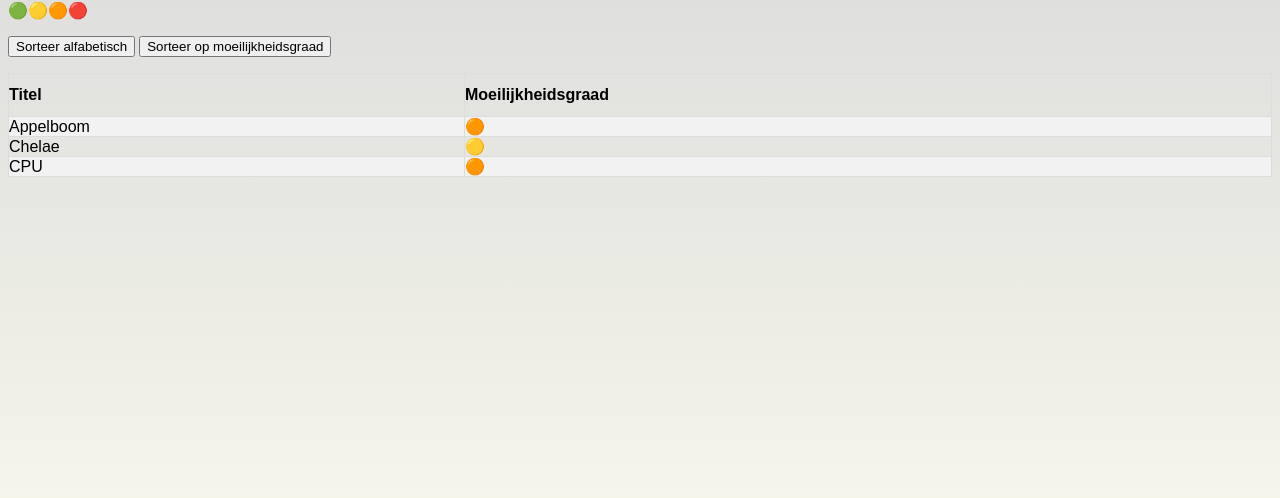
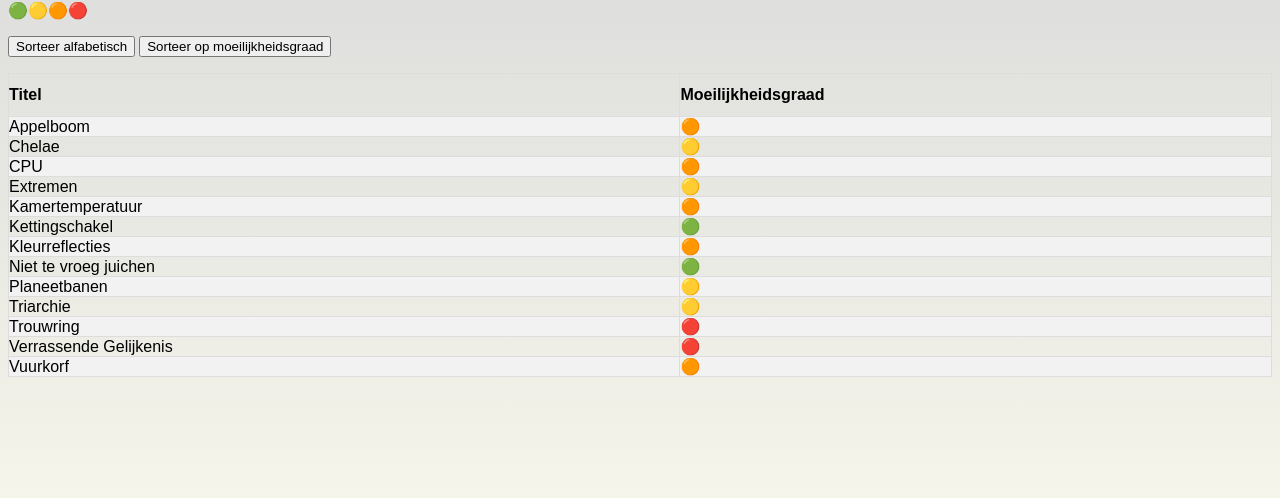
Before and after one commit to LucasdeVisser/LucasSudoku, a plain HTML site: page index.html in a window 1280 px wide. Shown: the part 66-564 px from the top of the page. Drawn offline with Linux system fonts and the light colour scheme.

Commit message:
Update index.html

```diff
--- a/index.html
+++ b/index.html
@@ -29,6 +29,46 @@ window.onload = function() {
   <tr onclick="window.location='Chelae.html';">
     <td>Chelae</td>
     <td>🟡</td>
+  </tr>
+  <tr onclick="window.location='Extremen.html';">
+    <td>Extremen</td>
+    <td>🟡</td>
+  </tr>
+  <tr onclick="window.location='Kamertemperatuur.html';">
+    <td>Kamertemperatuur</td>
+    <td>🟠</td>
+  </tr>
+  <tr onclick="window.location='Kettingschakel.html';">
+    <td>Kettingschakel</td>
+    <td>🟢</td>
+  </tr>
+  <tr onclick="window.location='Kleurreflecties.html';">
+    <td>Kleurreflecties</td>
+    <td>🟠</td>
+  </tr>
+  <tr onclick="window.location='Niet te vroeg juichen.html';">
+    <td>Niet te vroeg juichen</td>
+    <td>🟢</td>
+  </tr>
+  <tr onclick="window.location='Planeetbanen.html';">
+    <td>Planeetbanen</td>
+    <td>🟡</td>
+  </tr>
+  <tr onclick="window.location='Triarchie.html';">
+    <td>Triarchie</td>
+    <td>🟡</td>
+  </tr>
+  <tr onclick="window.location='Trouwring.html';">
+    <td>Trouwring</td>
+    <td>🔴</td>
+  </tr>
+  <tr onclick="window.location='Verrassende Gelijkenis.html';">
+    <td>Verrassende Gelijkenis</td>
+    <td>🔴</td>
+  </tr>
+  <tr onclick="window.location='Vuurkorf.html';">
+    <td>Vuurkorf</td>
+    <td>🟠</td>
   </tr>
 </table>
 
```
